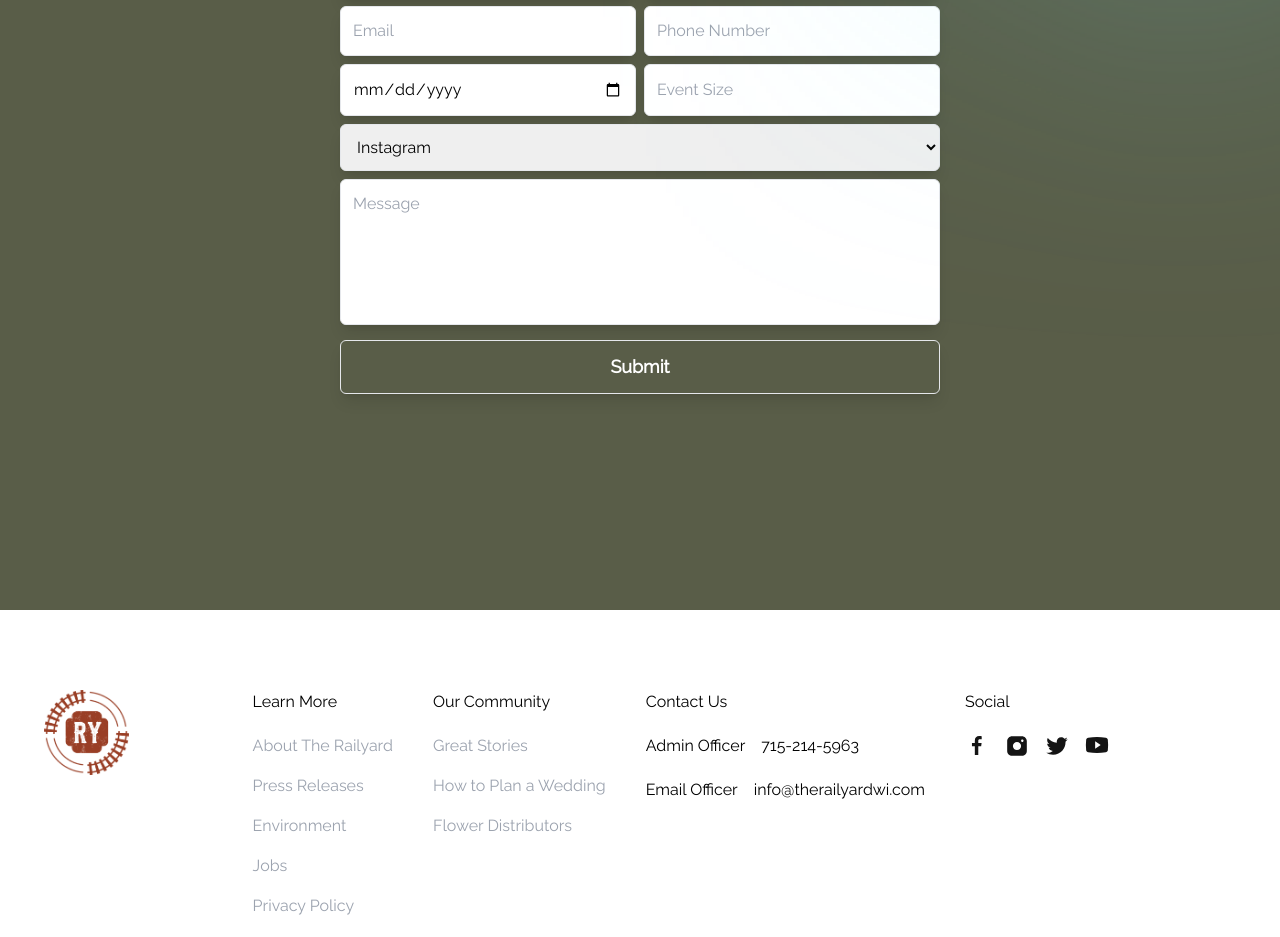
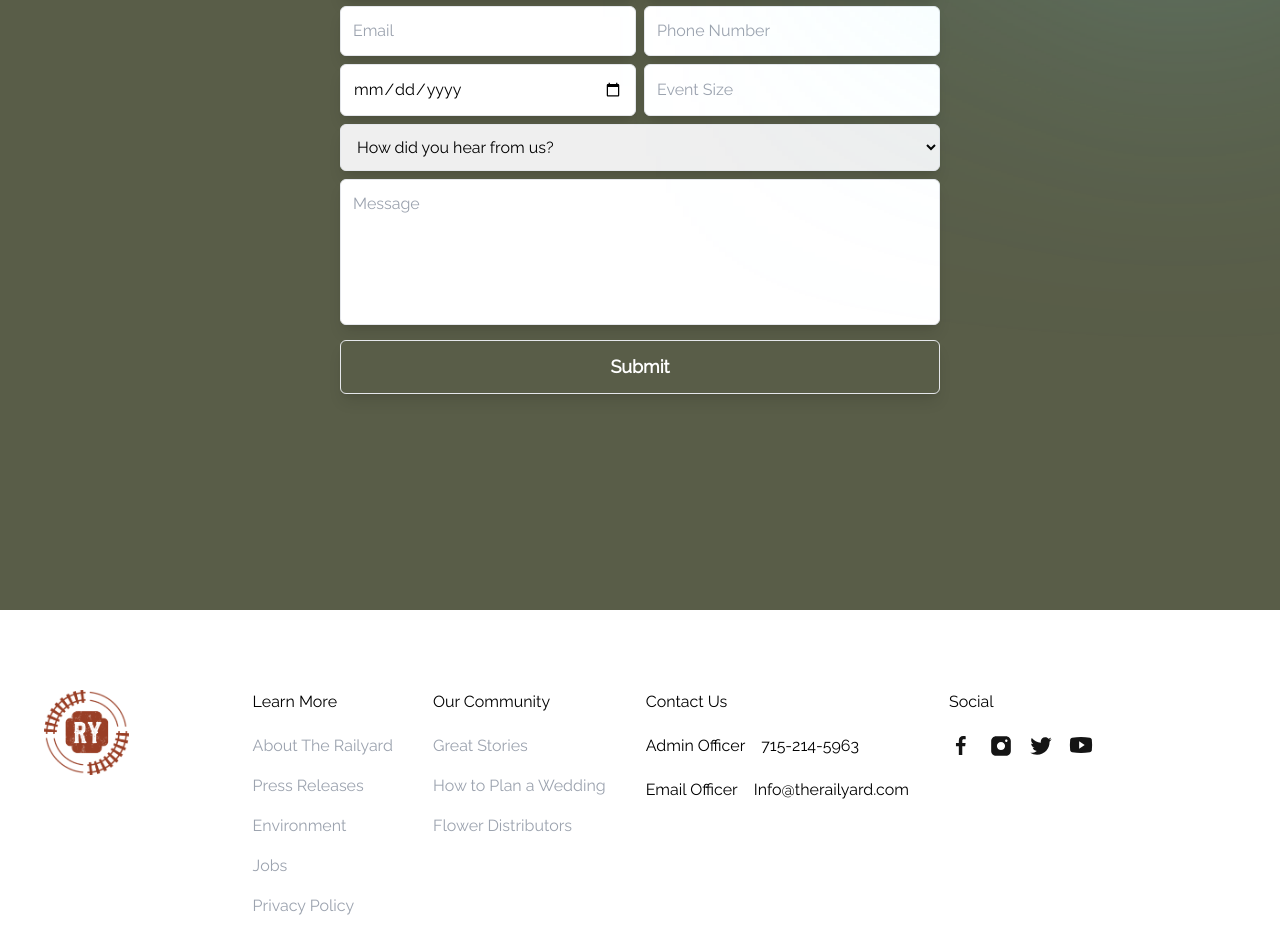
Before and after one commit to 0xCryptored/therailyard, a Next.js app: page /getInTouch in a window 1280 px wide. Shown: the part 1426-2363 px from the top of the page. Built offline with nearby package versions, Linux system fonts and the light colour scheme.

Commit message:
added gitignore

```diff
--- a/app/api/contact.js
+++ /dev/null
@@ -1,6 +0,0 @@
-import { NextResponse } from "next/server";
-
-
-export default function handler(req, res) {
-  res.status(200).json({ name: 'John Doe' })
-}
--- /dev/null
+++ b/app/api/email/route.js
@@ -0,0 +1,5 @@
+import { NextResponse } from 'next/server';
+
+export async function POST(request) {
+  return NextResponse.json('Hello from API!');
+}
--- a/components/Contact.jsx
+++ b/components/Contact.jsx
@@ -36,7 +36,7 @@ const Contact = () => {
             </div>
 
             <select className='border shadow-lg p-3 w-full my-2 rounded-md' name='survey' {...register('survey', { required: false })}>
-              <option value="default" disabled >How did you hear from us?</option>
+              <option value="default" selected disabled >How did you hear from us?</option>
               <option value="Instagram">Instagram</option>
               <option value="Facebook">Facebook</option>
               <option value="TikTok">TikTok</option>
--- a/constants/index.js
+++ b/constants/index.js
@@ -92,7 +92,7 @@
     title: 'Contact Us',
     links: [
       { label: 'Admin Officer', value: '715-214-5963' },
-      { label: 'Email Officer', value: 'info@therailyardwi.com' },
+      { label: 'Email Officer', value: 'Info@therailyard.com' },
     ],
   };
 
```
Also changed, not shown: 1 other file (tests, documents, lock files or other folders).
